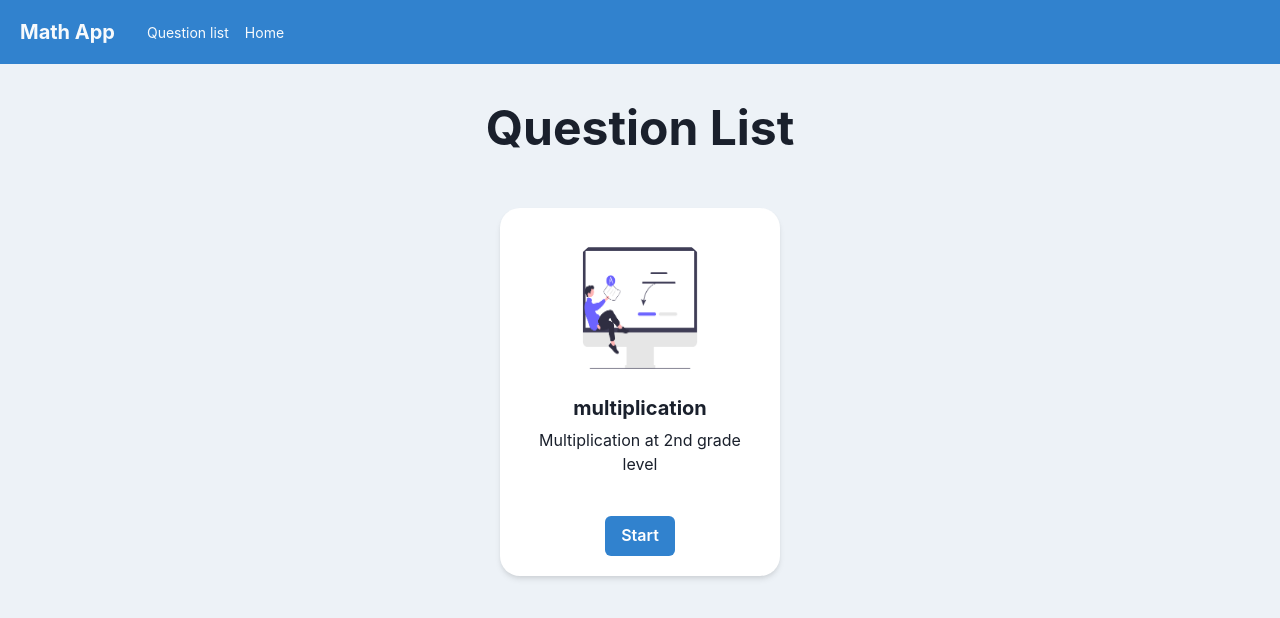
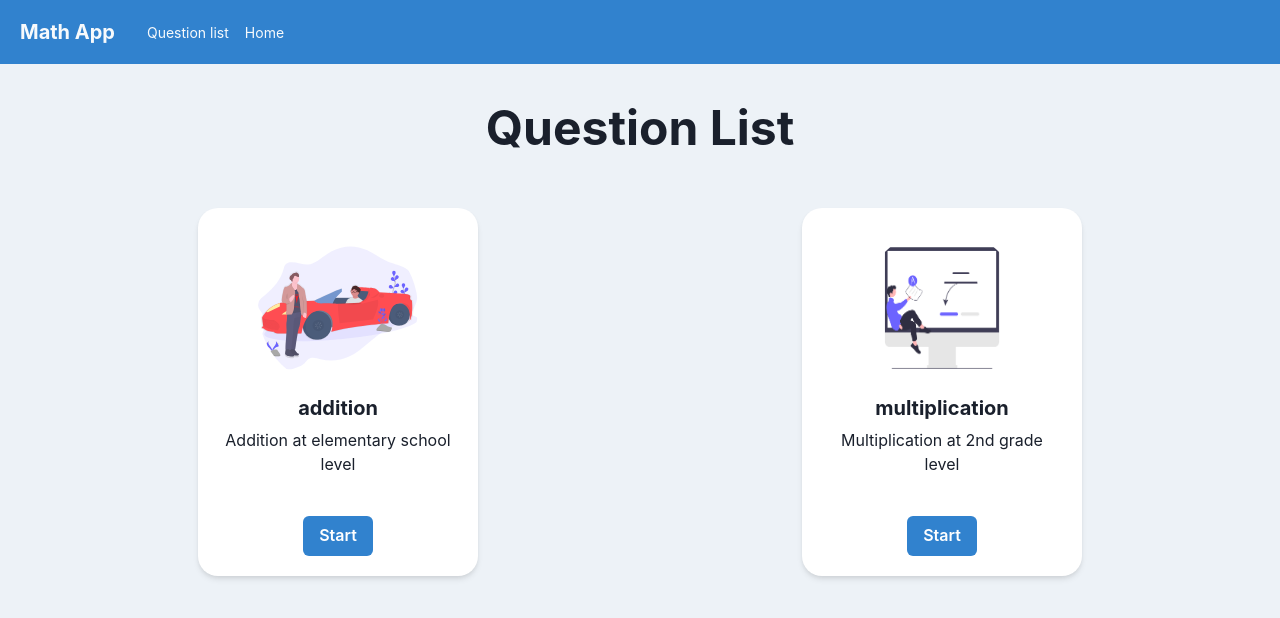
Before and after one commit to ju-to-sh/mathapp, a Next.js app: page /quiz in a window 1280 px wide. Shown: the top 618 px of the page. Built offline with nearby package versions, Linux system fonts and the light colour scheme.

Commit message:
Add addition to question list

```diff
--- a/src/components/pages/Quiz.tsx
+++ b/src/components/pages/Quiz.tsx
@@ -10,7 +10,10 @@ type QuizData = {
   category: "addition" | "subtraction" | "multiplication" | "division";
 };
 
-const QuizData: Array<QuizData> = [{ id: 1, title: "multiplication", content: "Multiplication at 2nd grade level", category: "multiplication" }];
+const QuizData: Array<QuizData> = [
+  { id: 1, title: "addition", content: "Addition at elementary school level", category: "addition" },
+  { id: 2, title: "multiplication", content: "Multiplication at 2nd grade level", category: "multiplication" },
+];
 
 export const Quiz: FC = memo(() => {
   return (
@@ -21,7 +24,7 @@ export const Quiz: FC = memo(() => {
       <Wrap p={{ base: 4, md: 10 }}>
         {QuizData.map((data) => (
           <WrapItem key={data.id} m="0 auto">
-            <CalculationCard src="/img/multiplication.png" alt="picture" href={`/${data.category}`} title={data.title} content={data.content} />
+            <CalculationCard src={data.category === "addition" ? "/img/car.svg" : "/img/multiplication.png"} alt="picture" href={`/${data.category}`} title={data.title} content={data.content} />
           </WrapItem>
         ))}
       </Wrap>
```
